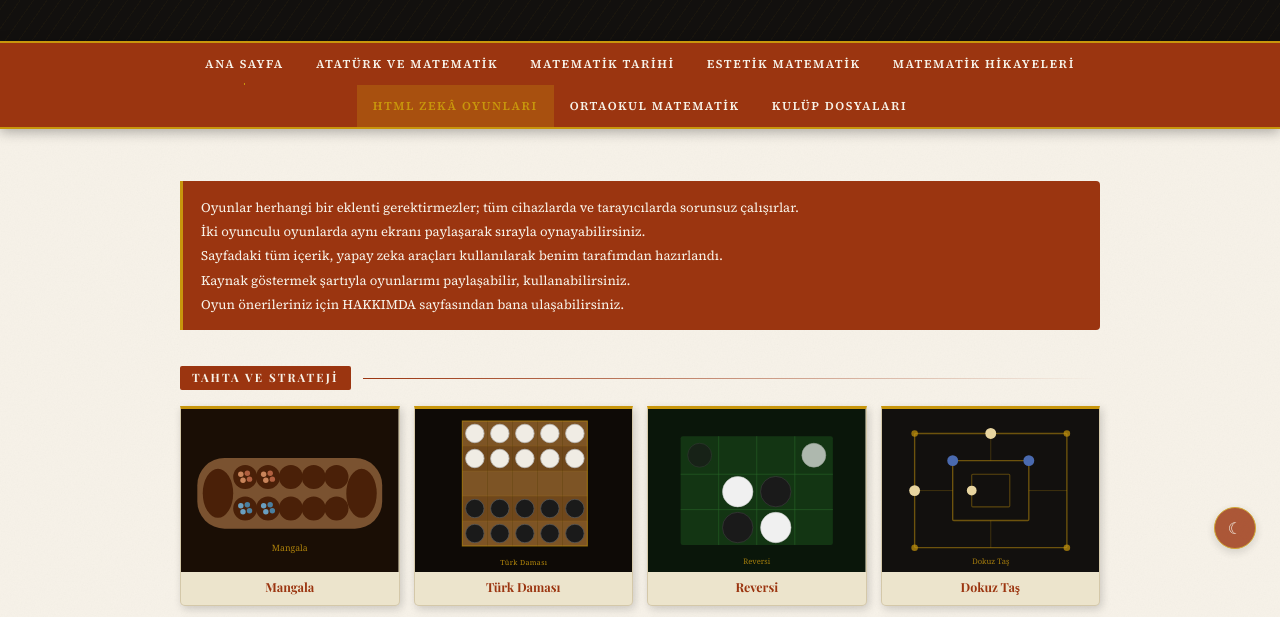
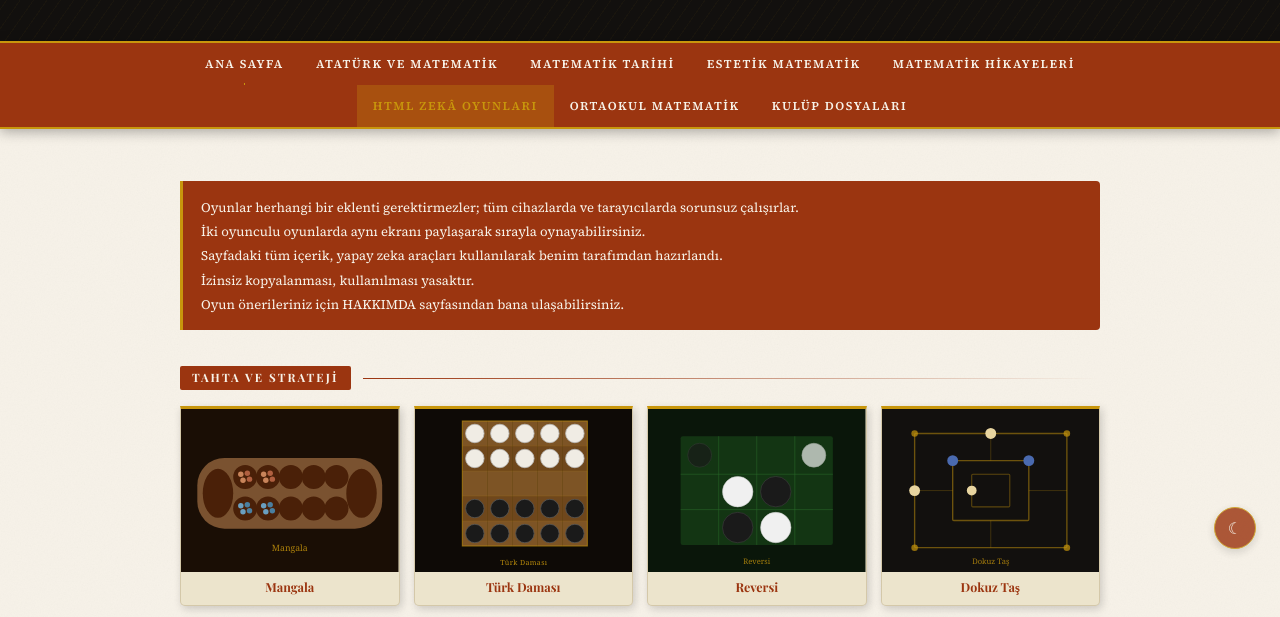
Before and after one commit to tekinhoca/tekinhoca.github.io, a plain HTML site: page html-oyunlar.html in a window 1280 px wide. Shown: the part 173-790 px from the top of the page. Drawn offline with nearby package versions, Linux system fonts and the light colour scheme; a web font is replaced by a local one.

Commit message:
Add files via upload

```diff
--- a/html-oyunlar.html
+++ b/html-oyunlar.html
@@ -158,7 +158,7 @@ main { max-width: 960px; }
     <p>Oyunlar herhangi bir eklenti gerektirmezler; tüm cihazlarda ve tarayıcılarda sorunsuz çalışırlar.</p>
     <p>İki oyunculu oyunlarda aynı ekranı paylaşarak sırayla oynayabilirsiniz.</p>
     <p>Sayfadaki tüm içerik, yapay zeka araçları kullanılarak benim tarafımdan hazırlandı.</p>
-    <p>Kaynak göstermek şartıyla oyunlarımı paylaşabilir, kullanabilirsiniz.</p>
+    <p>İzinsiz kopyalanması, kullanılması yasaktır.</p>
     <p>Oyun önerileriniz için HAKKIMDA sayfasından bana ulaşabilirsiniz.</p>
   </div>
 
```
